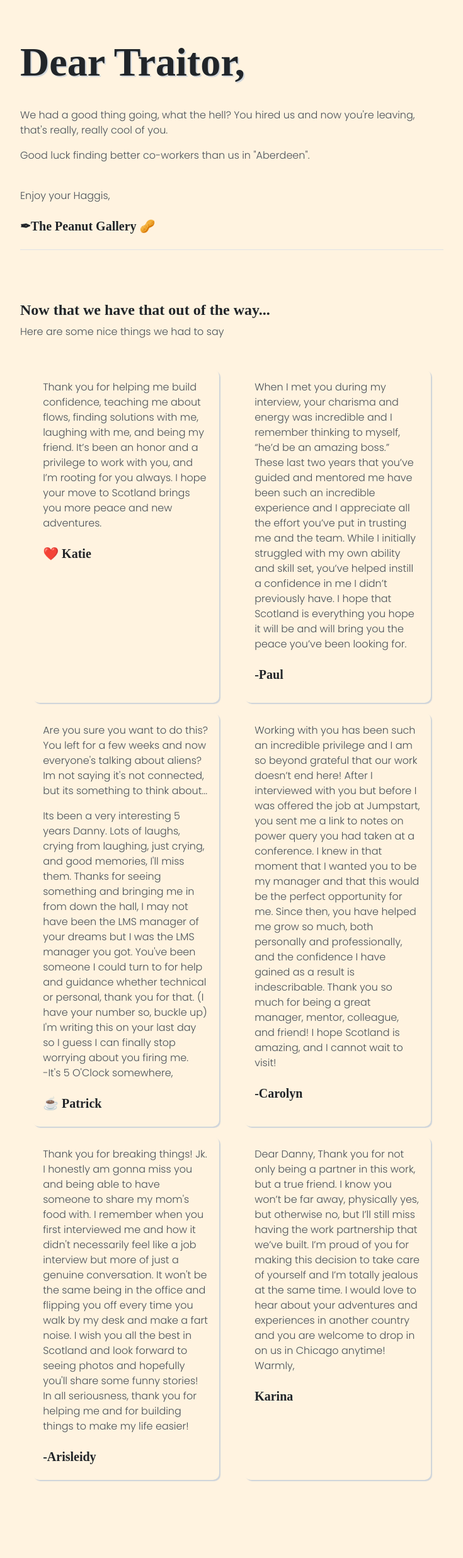
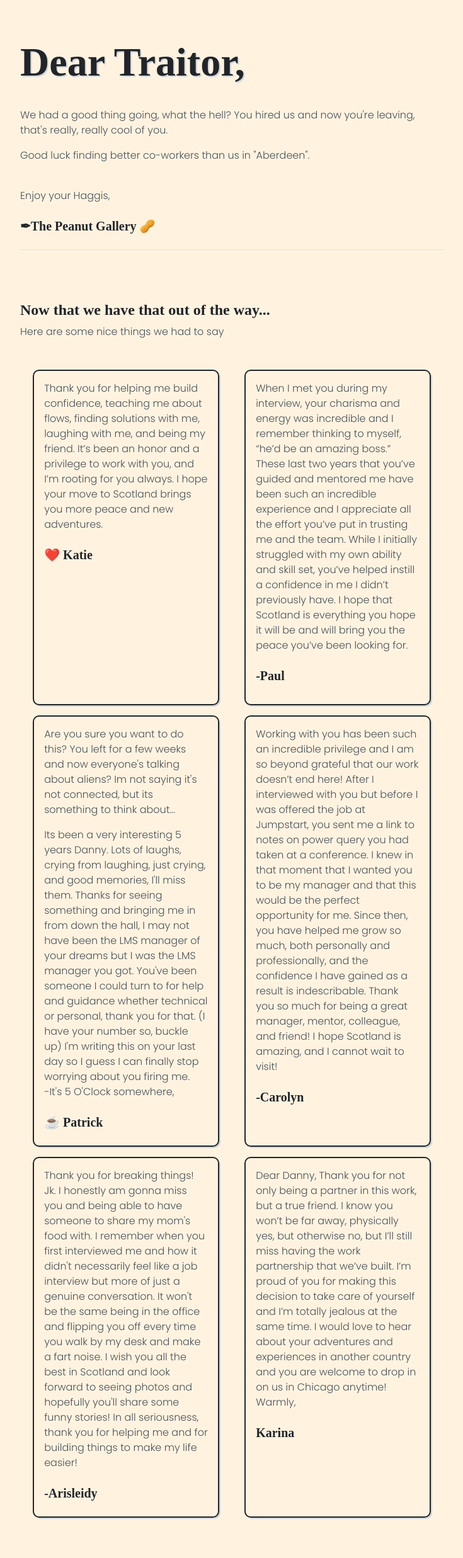
Before and after one commit to P-Brower/goodbye, a Jekyll site: the page built from index.html, in a window 1280 px wide. Shown: the whole page at 63% size, without its empty margins (272-1007 px from the left). Built offline with Jekyll 4.4.1, drawn with Linux system fonts in a browser that asks for light colours; some web fonts are replaced; the list of posts is cut into pages by our own code; before the commit the page ends 2414 px from its top, so only the background shows below that.

Commit message:
style changes/im dumb

```diff
--- a/_sass/_layout.scss
+++ b/_sass/_layout.scss
@@ -23,7 +23,7 @@ footer {
 }
 .note {
   max-width: 44%;
-  border: 2px solid -var(--grey-900);
+  border: 2px solid var(--box-border);
   border-radius: 10px;
   box-shadow: 2px 2px 1px var(--mast-shadow);
   padding: var(--spacer);
--- a/_sass/_variables.scss
+++ b/_sass/_variables.scss
@@ -39,6 +39,7 @@
   --heading-color: var(--gray-900);
 
   --mast-shadow:var(--gray-400);
+  --box-border:var(--gray-900);
 
   --border-color: var(--gray-300);
   --border-radius: .25rem;
@@ -60,6 +61,7 @@
     --heading-color: #fff;
 
     --mast-shadow: var(--gray-500);
+    --box-border: var(--gray-400);
 
     --link-color: var(--blue-300);
     --link-hover-color: var(--blue-400);
```
